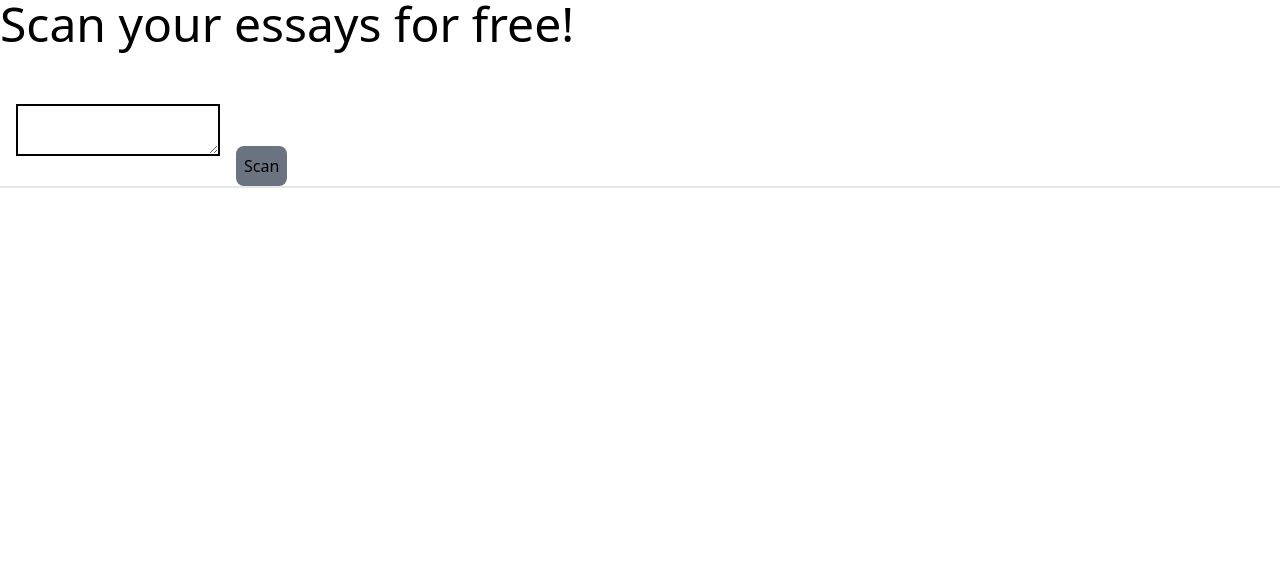
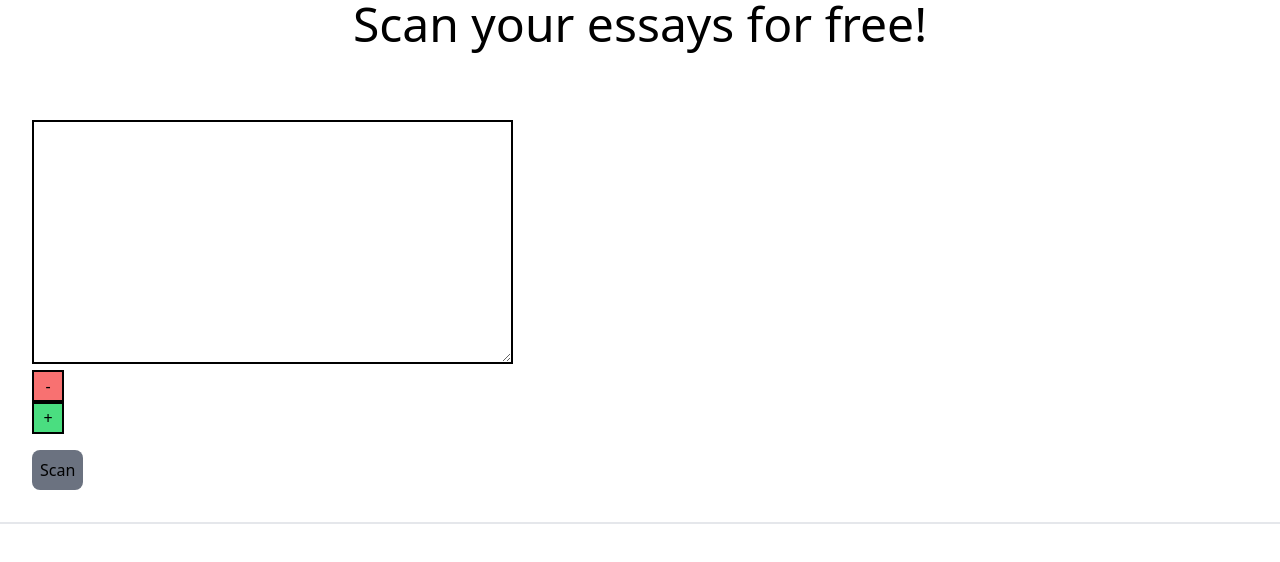
Before and after one commit to Develoopment/ValueVisualizer, a React (Vite) app: page / in a window 1280 px wide. Shown: the top 562 px of the page. Built offline with nearby package versions, Linux system fonts and the light colour scheme.

Commit message:
added dynamic text boxes

```diff
--- a/src/App.jsx
+++ b/src/App.jsx
@@ -5,7 +5,7 @@ function App() {
 
   return (
     <div>
-      <h1 className="text-5xl mb-10">Scan your essays for free!</h1>
+      <h1 className="text-5xl mb-10 text-center">Scan your essays for free!</h1>
 
       <InputEssays />
     </div>
--- a/src/components/InputEssays.jsx
+++ b/src/components/InputEssays.jsx
@@ -4,6 +4,7 @@ function InputEssays() {
 
   // for displaying the value
   const [value, setValue] = useState("");
+  const [essayInputs, setEssayInputs] = useState([""])
 
   // submits the form, talks to the server to get the value of the essay
   const handleSubmit = async (e) => {
@@ -38,12 +39,73 @@ function InputEssays() {
 
   }
 
+
+  // this function handles changes to input,
+  // this is needed to ensure that the text continues to remain in the textboxes even when the Virtual DOM rerolads when a textbox is removed
+  const handleChange = (index, e) => {
+    let newFormValues = [...essayInputs];
+
+    // console.log("newFormValues before");
+    // console.log(newFormValues);
+
+    // console.log("index: " + index)
+
+    newFormValues[index] = e.target.value;
+
+    // console.log("newFormValues after");
+    // console.log(newFormValues);
+
+    setEssayInputs(newFormValues);
+  }
+
+  // adds textboxes
+  const addTextBox = () => {
+    setEssayInputs([...essayInputs, ""]);
+  }
+
+  // removes textboxes
+  const removeTextBox = (index) => {
+    let newFormValues = [...essayInputs];
+    newFormValues.splice(index, 1);
+    setEssayInputs(newFormValues)
+  }
+
   return (
     <div>
 
-      <form onSubmit={handleSubmit}>
-        <textarea className="border-2 border-black m-4" type="text" name="essay"/>
-        <button type="submit" className="bg-gray-500 rounded-lg p-2">Scan</button>
+      <form onSubmit={handleSubmit} className='p-8'>
+        {/* iterating over the number of textareas, if the below button is clicked, the essayInputs state is incremented and this component is rerended to show that many textareas */}
+        {essayInputs.map((item, index) => (
+          <div key={"container-"+index}>
+
+          <textarea
+          className="border-2 border-black resize"
+          type="text"
+          name="essay"
+          rows={10}
+          cols={50}
+          key={index}
+          onChange={e => handleChange(index, e)}
+
+          value={item}
+          />
+
+
+          <button
+          type="button"
+          key={"btn-" + index}
+          className='w-8 h-8 block bg-red-400 border-2 border-black'
+          onClick={() => removeTextBox(index)}>-</button>
+
+          </div>
+        ))}
+
+
+        {/*buttons for adding extra textboxes */}
+        {/* need to add the type="button" so that React doesn't trigger a form submit when this button is clicked */}
+        <button type="button" onClick={addTextBox} className='w-8 h-8 block bg-green-400 border-2 border-black'>+</button>
+
+        <button type="submit" className="block mt-4 bg-gray-500 rounded-lg p-2">Scan</button>
       </form>
 
       <hr />
```
